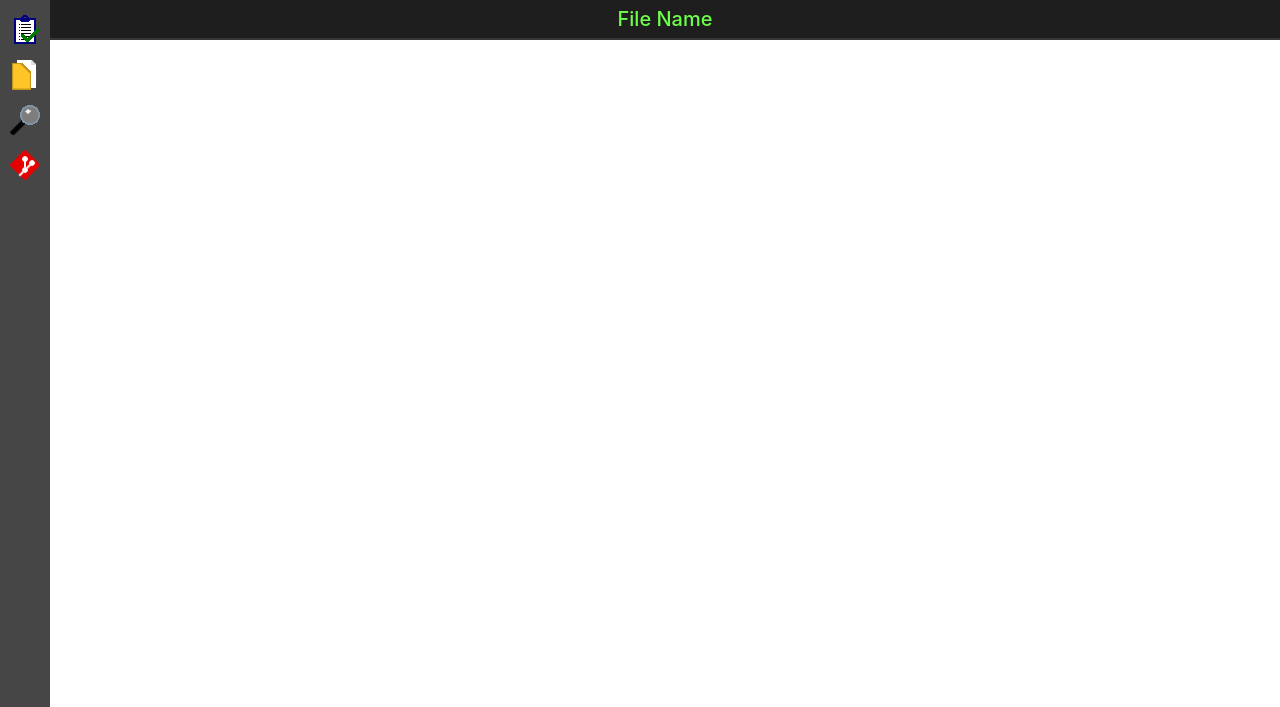
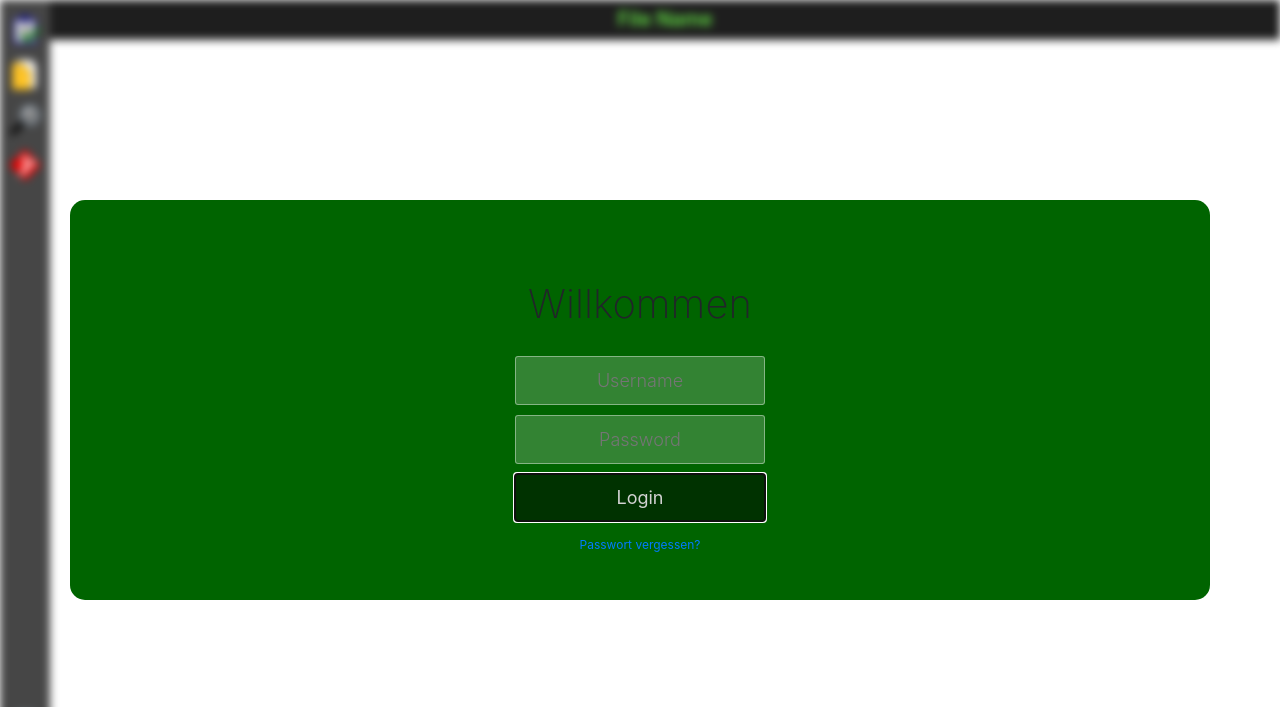
Before and after one commit to Team-Sigma-Stern/website, a website with bundled scripts: page index.html in a window 1280 px wide. Both pictures are taken after a click on the button "Login". Shown: the top 707 px of the page. Built offline with nearby package versions, Linux system fonts and the light colour scheme; no server answers; a small style sheet from the web is missing; files whose address does not match are found by name.

Commit message:
Add login

```diff
--- a/index.html
+++ b/index.html
@@ -14,10 +14,8 @@
 	<title>Editor</title>
 </head>
 <body>
-
 	<div class="main blur">
 		<div id="icon-bar" class="item">
-
 			<div class="image-container">
 				<img src="./icons/Projects.png" alt="">
 				<div class="after" onclick="toggleSidebar('projects'); updateProjectOverview();"></div>
@@ -34,8 +32,6 @@
 				<img src="./icons/Git.png" alt="">
 				<div class="after" onclick="toggleSidebar('git')"></div>
 			</div>
-
-
 			<div style="position: absolute; bottom: 0px; left:10px; width: 30px">
 				<div class="image-container" width="100%">
 					<img src="./icons/Settings.png" alt="">
@@ -45,8 +41,6 @@
 					<img src="./icons/Logout.png" alt="">
 					<div class="after" onclick="logout()"></div>
 				</div>
-
-
 			</div>
 		</div>
 		<div id="sidebar" class="item">
@@ -110,9 +104,9 @@
 		<div class="container" id="dialog">
 			<h1>Willkommen</h1>
 			<form class="form">
-					<input id="username" placeholder="Username" type="text" onkeyup="easterEgg()">
-					<input placeholder="Password" type="password">
-					<button type="button" id="login-button" onclick="myBlurFunction(false);">Login</button>
+				<input id="auth-username" placeholder="Username" type="text" onkeyup="easterEgg()">
+				<input id="auth-password" placeholder="Password" type="password">
+				<button type="button" id="login-button" onclick="login()">Login</button>
 				<p style="font-size: 75%; padding: 15px"><a href="./passwdReset.html">Passwort vergessen?</a></p>
 			</form>
 		</div>
--- a/index.js
+++ b/index.js
@@ -49,6 +49,20 @@ function toggleSidebar(item) {
 	}
 }
 
+function login() {
+	auth_login(
+		document.getElementById('auth-username').value,
+		document.getElementById('auth-password').value
+	).then(function(success) {
+		if (success) {
+			document.getElementById('overlay').style.display = 'none';
+			document.getElementsByClassName('main')[0].classList.remove('blur');
+		} else {
+			alert('Wrong password');
+		}
+	});
+}
+
 function logout() {
 	auth_logout().then(function() {
 		document.getElementById('overlay').style.display = 'flex';
```
Lines whose indentation alone changed are shown as unchanged.
